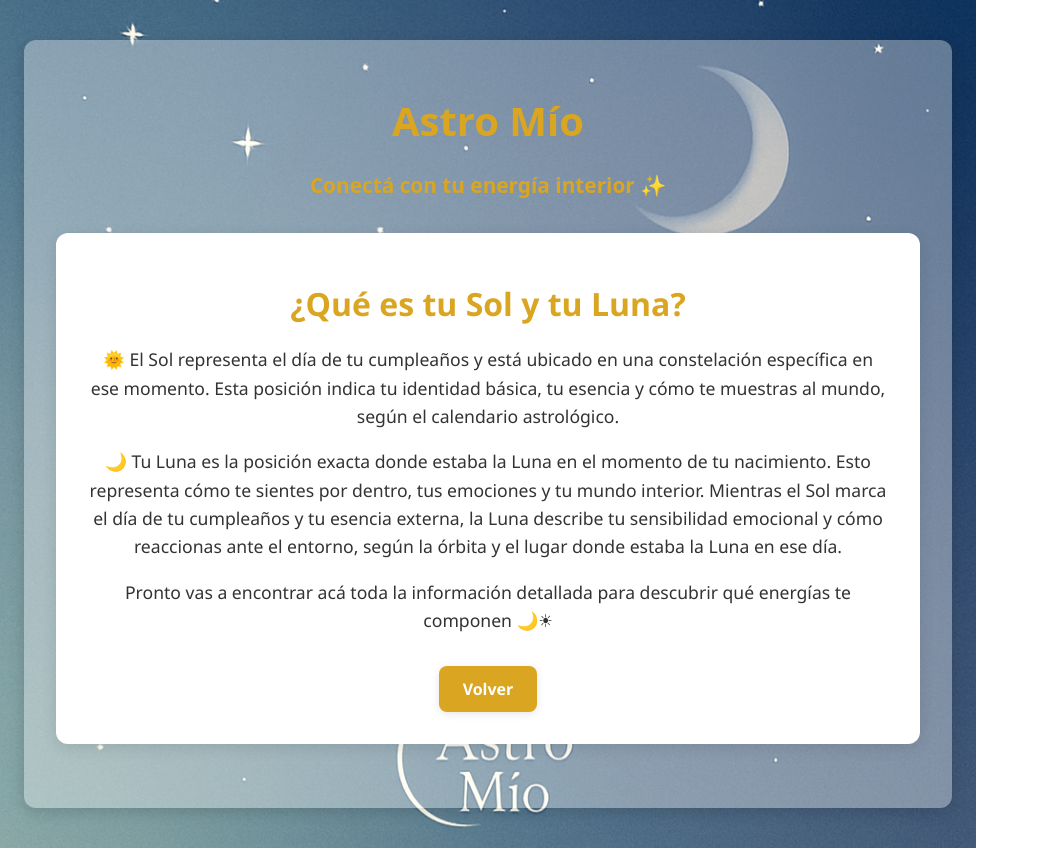
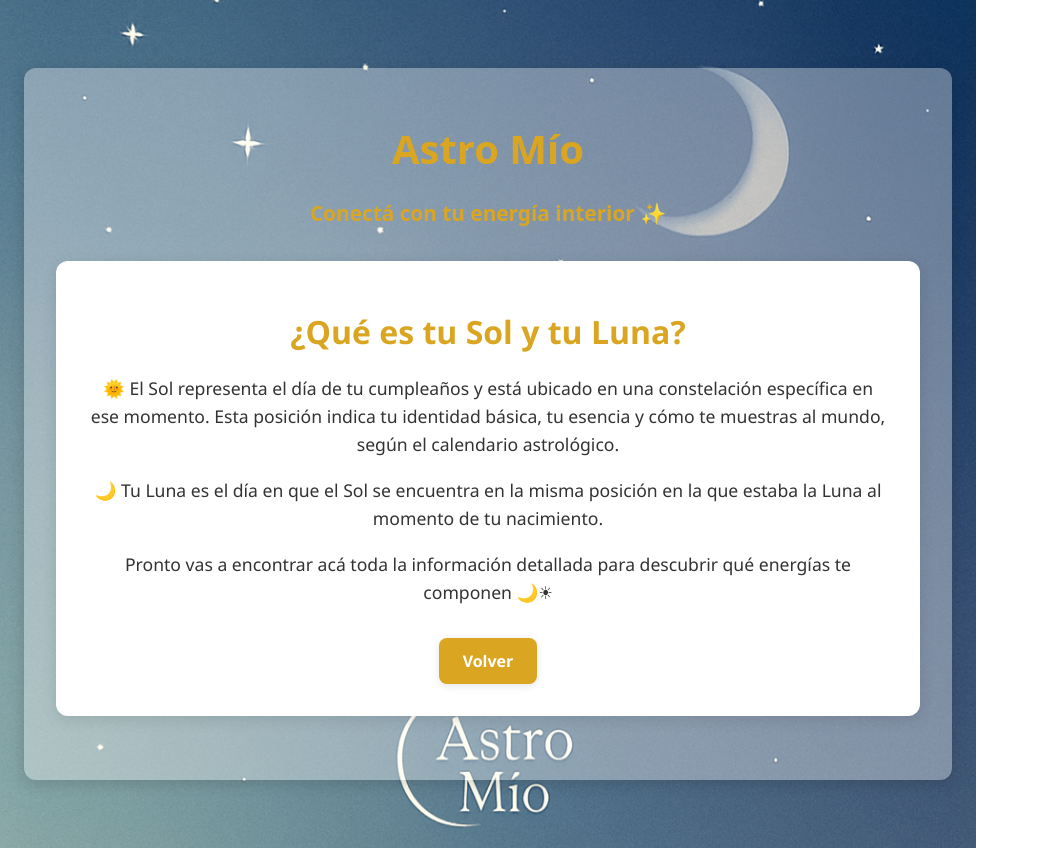
Before and after one commit to Sergio973-web/astro-mio, a React (Vite) app: page /nota-mi-sol-y-mi-luna in a window 1280 px wide. Shown: the whole page, without its empty margins (0-1039 px from the left). Built offline with nearby package versions, Linux system fonts and the light colour scheme.

Commit message:
Achico el ancho del cuadro principal de bienvenida

```diff
--- a/src/components/NotaMiSolYLuna.jsx
+++ b/src/components/NotaMiSolYLuna.jsx
@@ -54,7 +54,7 @@ export default function NotaMiSolYLuna() {
       </p>
 
       <p style={styles.parrafo}>
-        🌙 Tu Luna es la posición exacta donde estaba la Luna en el momento de tu nacimiento. Esto representa cómo te sientes por dentro, tus emociones y tu mundo interior. Mientras el Sol marca el día de tu cumpleaños y tu esencia externa, la Luna describe tu sensibilidad emocional y cómo reaccionas ante el entorno, según la órbita y el lugar donde estaba la Luna en ese día.
+        🌙 Tu Luna es el día en que el Sol se encuentra en la misma posición en la que estaba la Luna al momento de tu nacimiento.
       </p>
 
       <p style={styles.parrafo}>
```
